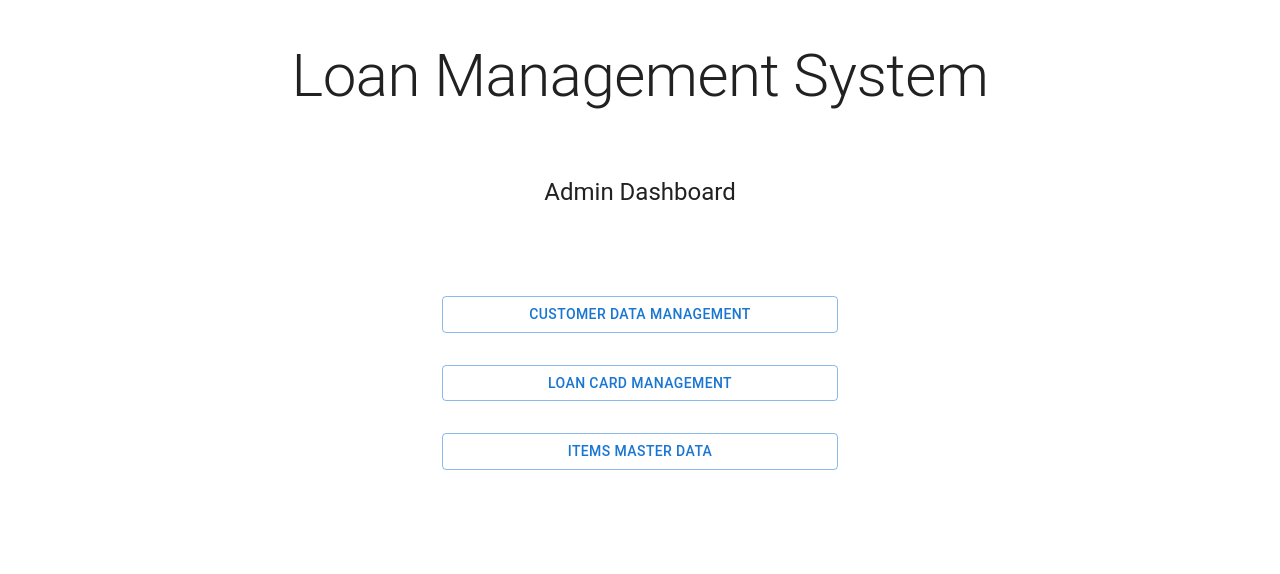
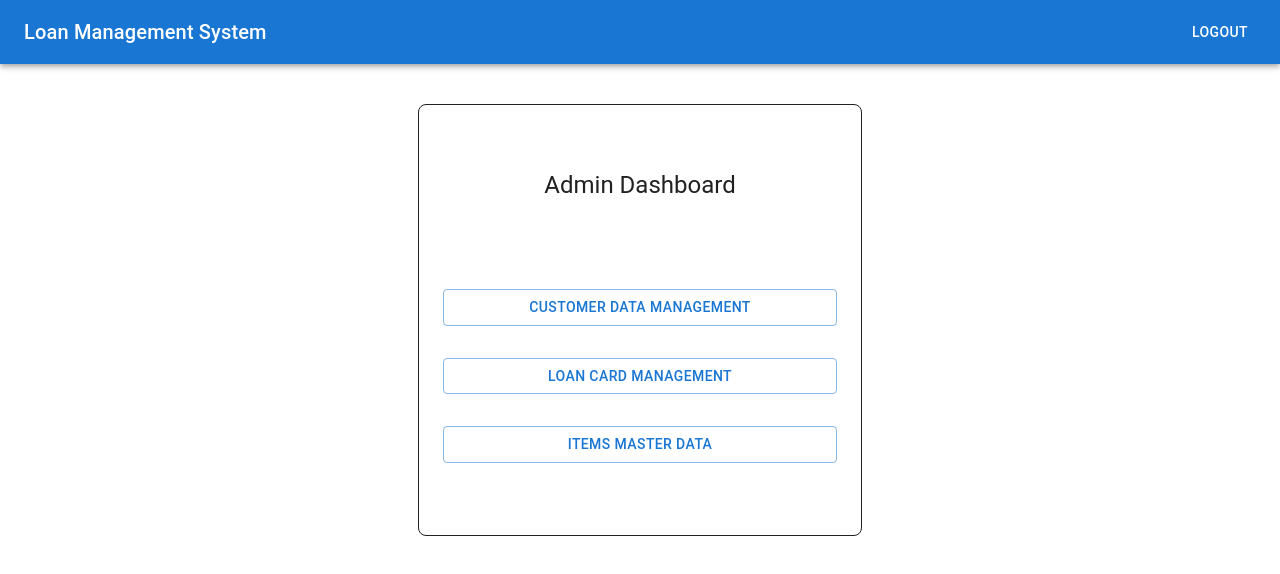
Before and after one commit to Dost-log/b10t1, a React (Create React App) app in the folder Front-end/loan-ui/: page /admin-dashboard in a window 1280 px wide. Shown: the top 574 px of the page. Built offline with nearby package versions, Linux system fonts and the light colour scheme.

Commit message:
beautification

```diff
--- a/Front-end/loan-ui/src/components/adminDashboard.js
+++ b/Front-end/loan-ui/src/components/adminDashboard.js
@@ -12,6 +12,7 @@ import Grid from '@mui/material/Grid';
 import Container from '@mui/material/Container';
 import { createTheme, ThemeProvider } from '@mui/material/styles';
 import axios from 'axios';
+import Navbar from './navbar';
 
 
 const defaultTheme = createTheme();
@@ -28,10 +29,8 @@ export default function AdminDashboard() {
 
   return (
     <ThemeProvider theme={defaultTheme}>
-      <Typography variant='h2' align='center' marginTop={5}>
-            Loan Management System
-          </Typography>
-      <Container component="main" maxWidth="xs">
+      <Navbar/>
+      <Container sx={{ border : 1, marginTop : 5, paddingBottom : 5, borderRadius : 2}} component="main" maxWidth="xs">
         <CssBaseline />
 
 
--- a/Front-end/loan-ui/src/components/adminLogin.js
+++ b/Front-end/loan-ui/src/components/adminLogin.js
@@ -10,6 +10,7 @@ import Typography from '@mui/material/Typography';
 import Container from '@mui/material/Container';
 import { createTheme, ThemeProvider } from '@mui/material/styles';
 import axios from 'axios';
+import { AppBar, Toolbar } from '@mui/material';
 
 
 const defaultTheme = createTheme();
@@ -46,10 +47,14 @@ export default function AdminLogin() {
 
   return (
     <ThemeProvider theme={defaultTheme}>
-      <Typography variant='h2' align='center' marginTop={5}>
+      <AppBar position="static">
+        <Toolbar>
+          <Typography variant="h6" component="div" sx={{ flexGrow: 1 }}>
             Loan Management System
           </Typography>
-      <Container component="main" maxWidth="xs">
+        </Toolbar>
+      </AppBar>
+      <Container sx={{ border : 1, marginTop : 5, paddingBottom : 5, borderRadius : 2}} component="main" maxWidth="xs">
         <CssBaseline />
 
         <Box
@@ -61,7 +66,7 @@ export default function AdminLogin() {
           }}
         >
 
-          <Avatar sx={{ m: 1, bgcolor: 'secondary.main' }}>
+          <Avatar sx={{ m: 1, bgcolor: 'primary.main' }}>
             {/* <LockOutlinedIcon /> */}
           </Avatar>
           <Typography component="h1" variant="h5">
--- a/Front-end/loan-ui/src/components/loanCardMaster.js
+++ b/Front-end/loan-ui/src/components/loanCardMaster.js
@@ -55,11 +55,11 @@ export default function LoanCardMaster(){
     // }
 
     const handleIncrement = (event) => {
-        setState(state+1);
+        setState(state + 1);
     };
 
     const handleDecrement = (event) => {
-        setState(state -1);
+        setState(state > 0 ? state - 1 : state);
     };
         return(
         <ThemeProvider theme={defaultTheme}>
@@ -111,7 +111,10 @@ export default function LoanCardMaster(){
                 </FormControl>
               </Grid>
               <Grid item xs={12} sm={6}>
-                <ButtonGroup size="small" aria-label="small outlined button group">
+                <Typography variant="h5" align='right'>Duration</Typography>
+              </Grid>
+              <Grid item xs={12} sm={6}>
+                <ButtonGroup size="small" aria-label="small outlined button group" label="Duration">
                 <Button onClick={handleIncrement}>+</Button>
                 <Button disabled>{state}</Button>
                 <Button onClick={handleDecrement}>-</Button>
--- /dev/null
+++ b/Front-end/loan-ui/src/components/navbar.js
@@ -0,0 +1,27 @@
+import * as React from 'react';
+import AppBar from '@mui/material/AppBar';
+import Box from '@mui/material/Box';
+import Toolbar from '@mui/material/Toolbar';
+import Typography from '@mui/material/Typography';
+import Button from '@mui/material/Button';
+import { useNavigate } from 'react-router-dom';
+
+export default function ButtonAppBar() {
+    const navigate = useNavigate();
+    const handleClick = () => {
+        navigate("/")
+    }
+
+  return (
+    <Box sx={{ flexGrow: 1 }}>
+      <AppBar position="static">
+        <Toolbar>
+          <Typography variant="h6" component="div" sx={{ flexGrow: 1 }}>
+            Loan Management System
+          </Typography>
+          <Button color="inherit" onClick={handleClick}>Logout</Button>
+        </Toolbar>
+      </AppBar>
+    </Box>
+  );
+}
--- a/Front-end/loan-ui/src/components/showCustomers.js
+++ b/Front-end/loan-ui/src/components/showCustomers.js
@@ -145,8 +145,8 @@ export default function ShowCustomers() {
             <TableCell align="right">Gender</TableCell>
             <TableCell align="right">Date of Birth</TableCell>
             <TableCell align="right">Date of Joining</TableCell>
-            <TableCell align="right">Change Details</TableCell>
-            <TableCell align="right">Caution!!</TableCell>
+            <TableCell align="right"></TableCell>
+            <TableCell align="left">Actions</TableCell>
           </TableRow>
         </TableHead>
         <TableBody>
@@ -208,11 +208,11 @@ export default function ShowCustomers() {
               <TableCell align="right">{row.dob.substring(0,10)}</TableCell>
               <TableCell align="right">{row.doj.substring(0,10)}</TableCell>
               <TableCell align='right'>
-                <Button onClick={counter === row.employeeId ? () => handleSave(row) : () => handleEdit(row)}>
+                <Button sx={{color : (counter === row.employeeId ? "green" : "")}} onClick={counter === row.employeeId ? () => handleSave(row) : () => handleEdit(row)}>
                   {text}
                 </Button>
               </TableCell>
-              <TableCell align='right'><Button onClick={() => handleDelete(row.employeeId)}>Delete</Button></TableCell>
+              <TableCell align='right'><Button sx={{color : "red"}} onClick={() => handleDelete(row.employeeId)}>Delete</Button></TableCell>
             </TableRow>
           ))}
         </TableBody>
--- a/Front-end/loan-ui/src/components/userDashboard.js
+++ b/Front-end/loan-ui/src/components/userDashboard.js
@@ -12,6 +12,7 @@ import Grid from '@mui/material/Grid';
 import Container from '@mui/material/Container';
 import { createTheme, ThemeProvider } from '@mui/material/styles';
 import axios from 'axios';
+import Navbar from './navbar';
 
 
 const defaultTheme = createTheme();
@@ -27,10 +28,8 @@ export default function UserDashboard() {
 
   return (
     <ThemeProvider theme={defaultTheme}>
-      <Typography variant='h2' align='center' marginTop={5}>
-            Loan Management System
-          </Typography>
-      <Container component="main" maxWidth="xs">
+      <Navbar/>
+      <Container sx={{ border : 1, marginTop : 5, paddingBottom : 5, borderRadius : 2}} component="main" maxWidth="xs">
         <CssBaseline />
 
 
--- a/Front-end/loan-ui/src/components/userLogin.js
+++ b/Front-end/loan-ui/src/components/userLogin.js
@@ -12,6 +12,7 @@ import Container from '@mui/material/Container';
 import { createTheme, ThemeProvider } from '@mui/material/styles';
 import {Link, useNavigate} from 'react-router-dom';
 import axios from 'axios';
+import { AppBar, Toolbar } from '@mui/material';
 
 
 
@@ -50,10 +51,14 @@ export default function UserLogin() {
 
   return (
     <ThemeProvider theme={defaultTheme}>
-      <Typography variant='h2' align='center' marginTop={5}>
+      <AppBar position="static">
+        <Toolbar>
+          <Typography variant="h6" component="div" sx={{ flexGrow: 1 }}>
             Loan Management System
           </Typography>
-      <Container component="main" maxWidth="xs">
+        </Toolbar>
+      </AppBar>
+      <Container sx={{ border : 1, marginTop : 5, paddingBottom : 5, borderRadius : 2}} component="main" maxWidth="xs">
         <CssBaseline />
 
         <Box
@@ -65,7 +70,7 @@ export default function UserLogin() {
           }}
         >
 
-          <Avatar sx={{ m: 1, bgcolor: 'secondary.main' }}>
+          <Avatar sx={{ m: 1, bgcolor: 'primary.main' }}>
 
           </Avatar>
           <Typography component="h1" variant="h5">
```
